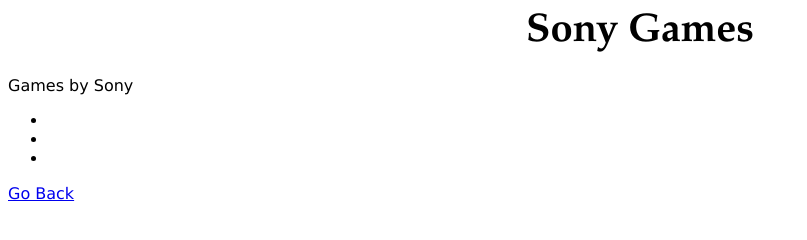
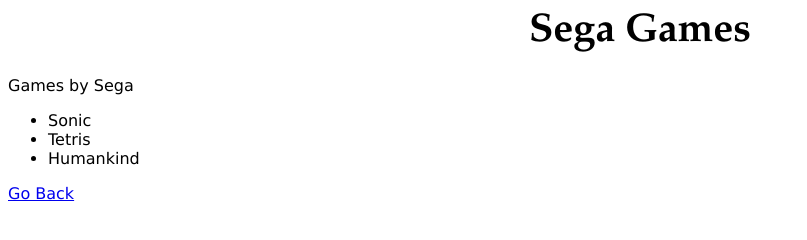
Before and after one commit to HackerMan360/Html-Videogame-Project, a website built with Parcel: page Sega.html in a window 1280 px wide. Shown: the whole page, without its empty margins (0-807 px from the left). Built offline with nearby package versions, Linux system fonts and the light colour scheme.

Commit message:
games added

```diff
--- a/Sony.html
+++ b/Sega.html
@@ -4,18 +4,18 @@
     <meta http-equiv="Content-Type" content="text/html; charset=utf-8" />
     <link type="text/css" rel="stylesheet" href="styles.css" />
 
-    <title>Sony</title>
+    <title>Sega</title>
   </head>
 
   <body>
-    <div id="title">Sony Games</div>
+    <div id="title">Sega Games</div>
 
     <div id="Games"></div>
-    <p>Games by Sony</p>
+    <p>Games by Sega</p>
     <ul>
-      <li></li>
-      <li></li>
-      <li></li>
+      <li>Sonic</li>
+      <li>Tetris</li>
+      <li>Humankind</li>
     </ul>
 
     <p><a href="index.html">Go Back</a></p>
```
Also changed, not shown: Blizzard.html (+3 -3 lines), Microsoft.html (+3 -3 lines), Nintendo.html (+3 -3 lines), index.html (+1 -1 lines).
